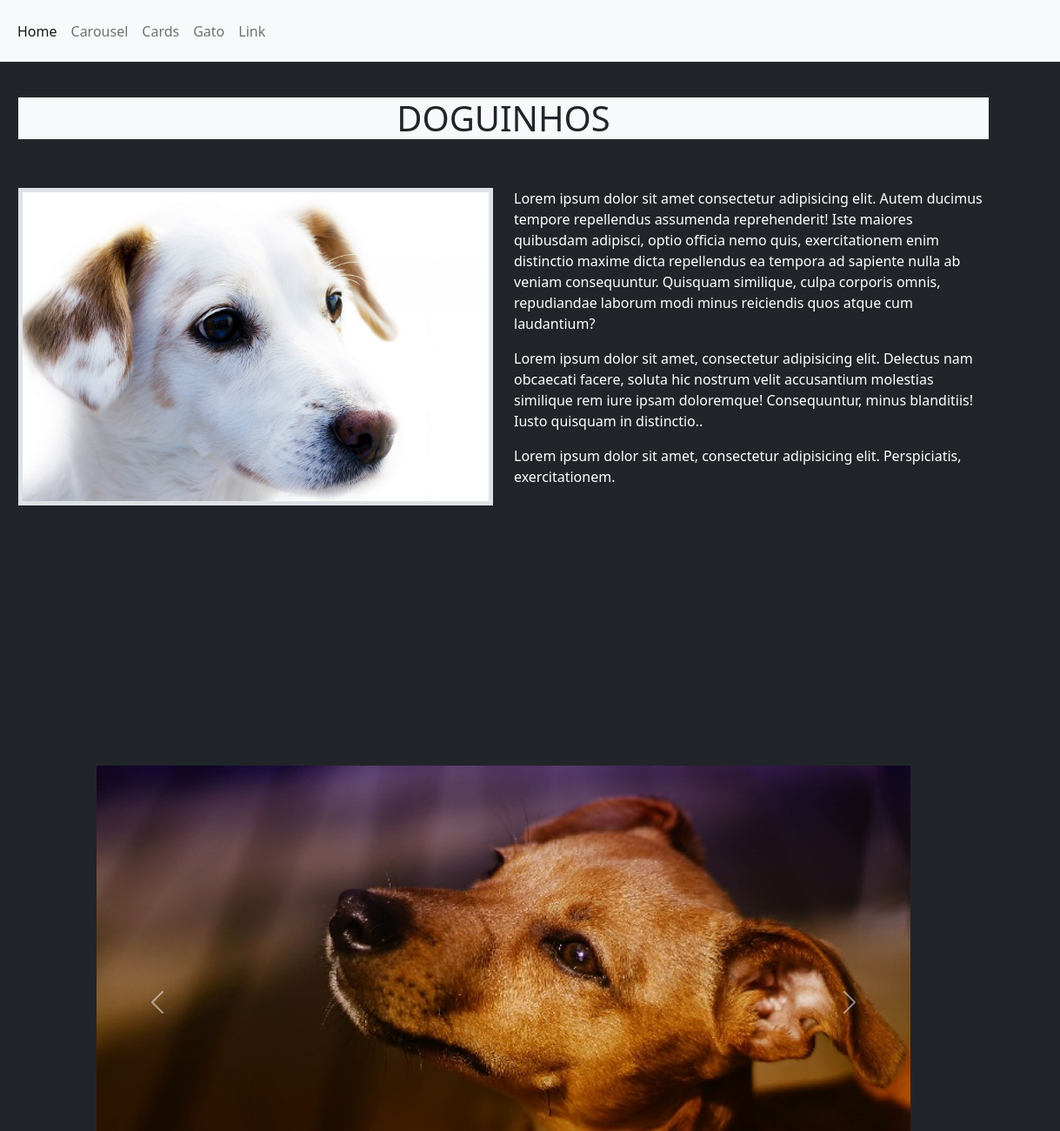
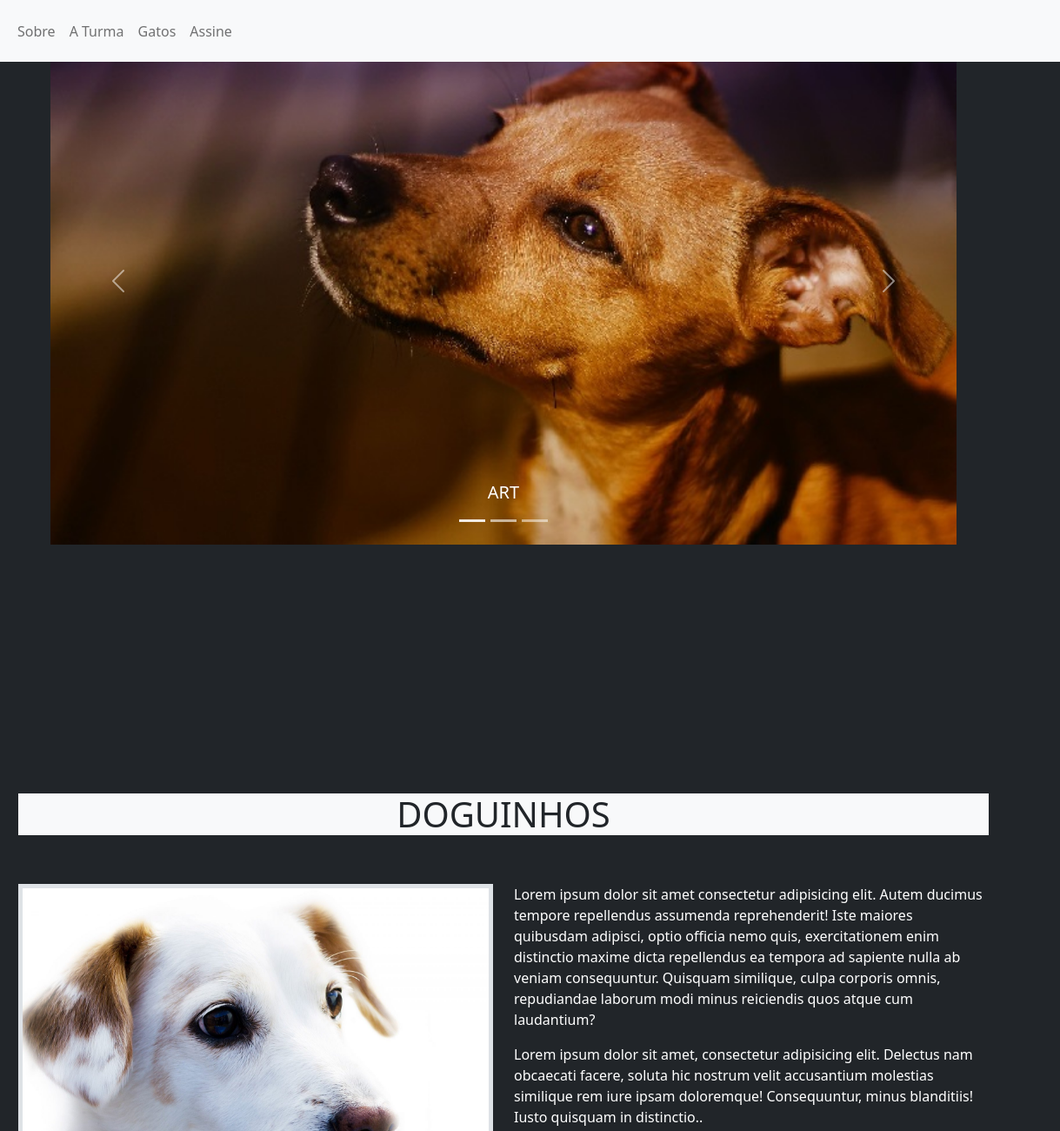
Before and after one commit to fconstancio/lading-page-bootstrap, a plain HTML site: page index.html in a window 1280 px wide. Shown: the top 1300 px of the page at 87% size, 61-1280 px from the left. Drawn offline with nearby package versions, Linux system fonts and the light colour scheme.

Commit message:
atualizacao da pagina

```diff
--- a/index.html
+++ b/index.html
@@ -29,19 +29,16 @@
                 <div class="collapse navbar-collapse" id="navbarSupportedContent">
                     <ul class="navbar-nav me-auto mb-2 mb-lg-0">
                         <li class="nav-item">
-                            <a class="nav-link active" aria-current="page" href="#home">Home</a>
+                            <a class="nav-link" href="#link1">Sobre</a>
                         </li>
                         <li class="nav-item">
-                            <a class="nav-link" href="#link1">Carousel</a>
+                            <a class="nav-link" href="#link2">A Turma</a>
                         </li>
                         <li class="nav-item">
-                            <a class="nav-link" href="#link2">Cards</a>
+                            <a class="nav-link" href="#link3">Gatos</a>
                         </li>
                         <li class="nav-item">
-                            <a class="nav-link" href="#link3">Gato</a>
-                        </li>
-                        <li class="nav-item">
-                            <a class="nav-link" href="#link4">Link</a>
+                            <a class="nav-link" href="#link4">Assine</a>
                         </li>
                     </ul>
                 </div>
@@ -50,45 +47,10 @@
     </header>
     <!-- /NavBar -->
 
-    <!-- Home -->
-    <section class="container-fluid  py-3 min-vh-100" id="home">
-        <div class="container pt-5">
-            <div class="row mt-5">
-                <div class="col-md-12">
-                    <h1 class="text-center bg-light">DOGUINHOS</h1>
-                </div>
-            </div>
-            <div class="row mt-5 d-flex justify-content-center">
-                <div class="col-md-6">
-                    <img src="./assets/img/cachorro-vira-lata.jpg" class="w-100 border border-5" alt="...">
-                </div>
-                <div class="col-md-6 bg-dark text-white">
-                    <p>
-                        Lorem ipsum dolor sit amet consectetur adipisicing elit. Autem ducimus tempore repellendus
-                        assumenda reprehenderit! Iste maiores quibusdam adipisci, optio officia nemo quis,
-                        exercitationem enim distinctio maxime dicta repellendus ea tempora ad sapiente nulla ab veniam
-                        consequuntur. Quisquam similique, culpa corporis omnis, repudiandae laborum modi minus
-                        reiciendis quos atque cum laudantium?
-                    </p>
-
-                    <p>
-                        Lorem ipsum dolor sit amet, consectetur adipisicing elit. Delectus nam obcaecati facere, soluta
-                        hic nostrum velit accusantium molestias similique rem iure ipsam doloremque! Consequuntur, minus
-                        blanditiis! Iusto quisquam in distinctio..
-                    </p>
-
-                    <p>
-                        Lorem ipsum dolor sit amet, consectetur adipisicing elit. Perspiciatis, exercitationem.
-                    </p>
-                </div>
-            </div>
-    </section>
-    <!-- /Home -->
-
     <!-- Carousel -->
-    <section class="container-fluid  py-3 min-vh-100" id=link1>
+    <section class="container-fluid  py-3 min-vh-100" id="#">
         <div class="row d-flex justify-content-center align-items-center">
-            <div class="col-md-9 mt-5 py-3">
+            <div class="col-md-10 mt-1">
                 <div id="carouselExampleCaptions" class="carousel" data-bs-ride="carousel">
                     <div class="carousel-indicators">
                         <button type="button" data-bs-target="#carouselExampleCaptions" data-bs-slide-to="0"
@@ -134,6 +96,42 @@
     </section>
     <!-- /Carousel -->
 
+    <!-- Sobre -->
+    <section class="container-fluid  py-3 min-vh-100" id=link1>
+        <div class="container pt-5">
+            <div class="row mt-5">
+                <div class="col-md-12">
+                    <h1 class="text-center bg-light">DOGUINHOS</h1>
+                </div>
+            </div>
+            <div class="row mt-5 d-flex justify-content-center">
+                <div class="col-md-6">
+                    <img src="./assets/img/cachorro-vira-lata.jpg" class="w-100 border border-5" alt="...">
+                </div>
+                <div class="col-md-6 bg-dark text-white">
+                    <p>
+                        Lorem ipsum dolor sit amet consectetur adipisicing elit. Autem ducimus tempore repellendus
+                        assumenda reprehenderit! Iste maiores quibusdam adipisci, optio officia nemo quis,
+                        exercitationem enim distinctio maxime dicta repellendus ea tempora ad sapiente nulla ab veniam
+                        consequuntur. Quisquam similique, culpa corporis omnis, repudiandae laborum modi minus
+                        reiciendis quos atque cum laudantium?
+                    </p>
+
+                    <p>
+                        Lorem ipsum dolor sit amet, consectetur adipisicing elit. Delectus nam obcaecati facere, soluta
+                        hic nostrum velit accusantium molestias similique rem iure ipsam doloremque! Consequuntur, minus
+                        blanditiis! Iusto quisquam in distinctio..
+                    </p>
+
+                    <p>
+                        Lorem ipsum dolor sit amet, consectetur adipisicing elit. Perspiciatis, exercitationem.
+                    </p>
+                </div>
+            </div>
+    </section>
+    <!-- /Sobre -->
+
+
     <!-- Cards -->
     <section class="container-fluid  py-3 min-vh-100" id="link2">
         <div class=" container pt-5">
@@ -177,7 +175,7 @@
         <div class=" container pt-5">
             <div class="row mt-3">
                 <div class="col-md-12 p-0 bg-danger">
-                    <h2 class="text-center text-white">GATOS</h2>
+                    <h2 class="text-center text-white">Por que adotar doguinhos?</h2>
                 </div>
             </div>
             <div class="row mt-2 d-flex justify-content-center">
@@ -215,7 +213,8 @@
                         <div class="form-row d-flex mt-3">
                             <div class="form-group col-md-6 p-1">
                                 <label for="nome">Nome:</label>
-                                <input type="text" class="form-control" id="inputNome" placeholder="Nome" onkeyup="validaNome()">
+                                <input type="text" class="form-control" id="inputNome" placeholder="Nome"
+                                    onkeyup="validaNome()">
                             </div>
 
                             <div class="form-group col-md-6 p-1">
@@ -249,8 +248,8 @@
     <footer class="container-fluid d-flex justify-content-center my-3 bg-light">
         <a href="https://github.com/fconstancio" target="_blank"><img src="assets/img/github.png"
                 alt="símbolo do github" style="width: 30px;" class="m-1 rounded-3"></a>
-            <a href="https://www.linkedin.com/in/ferconstancio/" target="_blank"><img
-                    src="assets/img/linkedin.png" alt="símbolo do linkedin" style="width: 30px;" class="m-1 rounded-3"></a>
+        <a href="https://www.linkedin.com/in/ferconstancio/" target="_blank"><img src="assets/img/linkedin.png"
+                alt="símbolo do linkedin" style="width: 30px;" class="m-1 rounded-3"></a>
     </footer>
 
 
```
Also changed, not shown: assets/img/2714327857_1SZ.png (deleted), assets/img/Adopt-a-pet-puppy-header-2.jpg (deleted), assets/img/caramelo3.jpg (deleted), assets/img/pata.jpg (deleted). Lines whose indentation alone changed are shown as unchanged.
